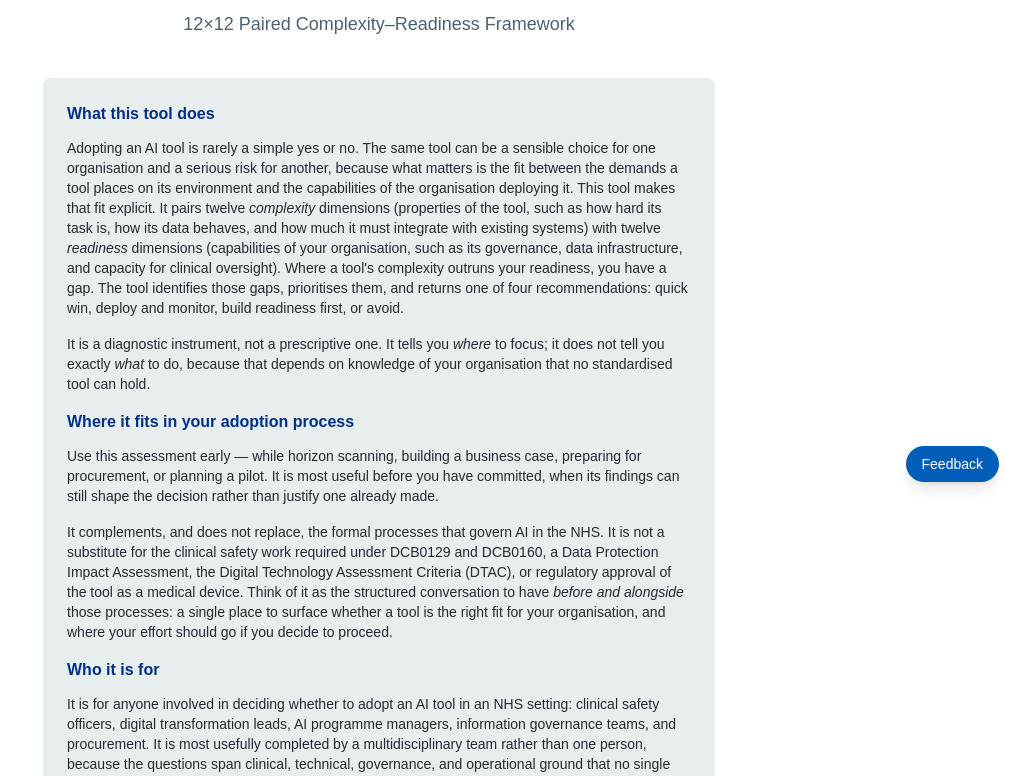
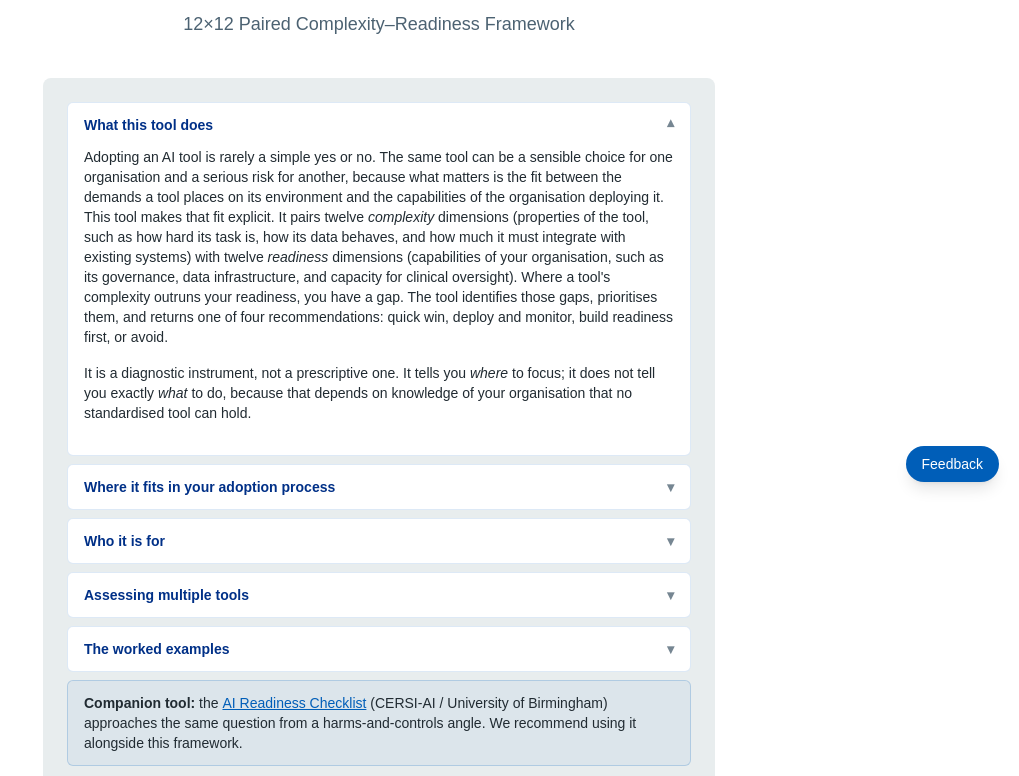
Before and after one commit to morleyjr1/nhs-ai-selection-tool, a Next.js app: page / in a window 1280 px wide. Shown: the part 298-1074 px from the top of the page, without its empty margins (261-1280 px from the left). Built offline with nearby package versions, Linux system fonts and the light colour scheme.

Commit message:
homepage alteration

```diff
--- a/app/globals.css
+++ b/app/globals.css
@@ -28,3 +28,11 @@ html {
   outline: 3px solid #FFB81C;
   outline-offset: 2px;
 }
+
+/* Collapsible section chevron rotation */
+.accordion-chevron {
+  transition: transform 0.2s ease;
+}
+details[open] > summary .accordion-chevron {
+  transform: rotate(180deg);
+}
--- a/components/LandingPage.tsx
+++ b/components/LandingPage.tsx
@@ -125,12 +125,23 @@ export default function LandingPage({ onStart, onResume }: LandingPageProps) {
             className="text-left rounded-lg p-6 mb-8"
             style={{ backgroundColor: NHS_COLOURS.lightGrey }}
           >
-            <h2
-              className="text-base font-semibold mb-3"
+            <details open
+              className="group rounded-md bg-white border mb-2"
+              style={{ borderColor: NHS_COLOURS.blue + "22" }}
+            >
+              <summary
+                className="flex items-center justify-between cursor-pointer list-none px-4 py-3 text-sm font-semibold [&::-webkit-details-marker]:hidden"
                 style={{ color: NHS_COLOURS.darkBlue }}
               >
                 What this tool does
-            </h2>
+                <span
+                  className="accordion-chevron ml-3 shrink-0"
+                  style={{ color: NHS_COLOURS.grey }}
+                >
+                  ▾
+                </span>
+              </summary>
+              <div className="px-4 pb-4">
             <p
               className="text-sm mb-4"
               style={{ color: NHS_COLOURS.darkText }}
@@ -159,13 +170,26 @@ export default function LandingPage({ onStart, onResume }: LandingPageProps) {
               to do, because that depends on knowledge of your organisation that
               no standardised tool can hold.
             </p>
+              </div>
+            </details>
 
-            <h2
-              className="text-base font-semibold mb-3"
+            <details
+              className="group rounded-md bg-white border mb-2"
+              style={{ borderColor: NHS_COLOURS.blue + "22" }}
+            >
+              <summary
+                className="flex items-center justify-between cursor-pointer list-none px-4 py-3 text-sm font-semibold [&::-webkit-details-marker]:hidden"
                 style={{ color: NHS_COLOURS.darkBlue }}
               >
                 Where it fits in your adoption process
-            </h2>
+                <span
+                  className="accordion-chevron ml-3 shrink-0"
+                  style={{ color: NHS_COLOURS.grey }}
+                >
+                  ▾
+                </span>
+              </summary>
+              <div className="px-4 pb-4">
             <p
               className="text-sm mb-4"
               style={{ color: NHS_COLOURS.darkText }}
@@ -189,13 +213,26 @@ export default function LandingPage({ onStart, onResume }: LandingPageProps) {
               surface whether a tool is the right fit for your organisation, and
               where your effort should go if you decide to proceed.
             </p>
+              </div>
+            </details>
 
-            <h2
-              className="text-base font-semibold mb-3"
+            <details
+              className="group rounded-md bg-white border mb-2"
+              style={{ borderColor: NHS_COLOURS.blue + "22" }}
+            >
+              <summary
+                className="flex items-center justify-between cursor-pointer list-none px-4 py-3 text-sm font-semibold [&::-webkit-details-marker]:hidden"
                 style={{ color: NHS_COLOURS.darkBlue }}
               >
                 Who it is for
-            </h2>
+                <span
+                  className="accordion-chevron ml-3 shrink-0"
+                  style={{ color: NHS_COLOURS.grey }}
+                >
+                  ▾
+                </span>
+              </summary>
+              <div className="px-4 pb-4">
             <p
               className="text-sm mb-4"
               style={{ color: NHS_COLOURS.darkText }}
@@ -212,13 +249,26 @@ export default function LandingPage({ onStart, onResume }: LandingPageProps) {
               knowledge becomes a prompt to consult the right person rather than
               a guess.
             </p>
+              </div>
+            </details>
 
-            <h2
-              className="text-base font-semibold mb-3"
+            <details
+              className="group rounded-md bg-white border mb-2"
+              style={{ borderColor: NHS_COLOURS.blue + "22" }}
+            >
+              <summary
+                className="flex items-center justify-between cursor-pointer list-none px-4 py-3 text-sm font-semibold [&::-webkit-details-marker]:hidden"
                 style={{ color: NHS_COLOURS.darkBlue }}
               >
                 Assessing multiple tools
-            </h2>
+                <span
+                  className="accordion-chevron ml-3 shrink-0"
+                  style={{ color: NHS_COLOURS.grey }}
+                >
+                  ▾
+                </span>
+              </summary>
+              <div className="px-4 pb-4">
             <p
               className="text-sm mb-4"
               style={{ color: NHS_COLOURS.darkText }}
@@ -232,13 +282,26 @@ export default function LandingPage({ onStart, onResume }: LandingPageProps) {
               and review the readiness scores side by side, paying particular
               attention to the dimensions where cumulative demand is highest.
             </p>
+              </div>
+            </details>
 
-            <h2
-              className="text-base font-semibold mb-3"
+            <details
+              className="group rounded-md bg-white border mb-2"
+              style={{ borderColor: NHS_COLOURS.blue + "22" }}
+            >
+              <summary
+                className="flex items-center justify-between cursor-pointer list-none px-4 py-3 text-sm font-semibold [&::-webkit-details-marker]:hidden"
                 style={{ color: NHS_COLOURS.darkBlue }}
               >
                 The worked examples
-            </h2>
+                <span
+                  className="accordion-chevron ml-3 shrink-0"
+                  style={{ color: NHS_COLOURS.grey }}
+                >
+                  ▾
+                </span>
+              </summary>
+              <div className="px-4 pb-4">
             <p
               className="text-sm mb-3"
               style={{ color: NHS_COLOURS.darkText }}
@@ -259,6 +322,8 @@ export default function LandingPage({ onStart, onResume }: LandingPageProps) {
                 </li>
               ))}
             </ul>
+              </div>
+            </details>
 
             <div
               className="rounded-md px-4 py-3 mb-4"
```
Lines whose indentation alone changed are shown as unchanged.
